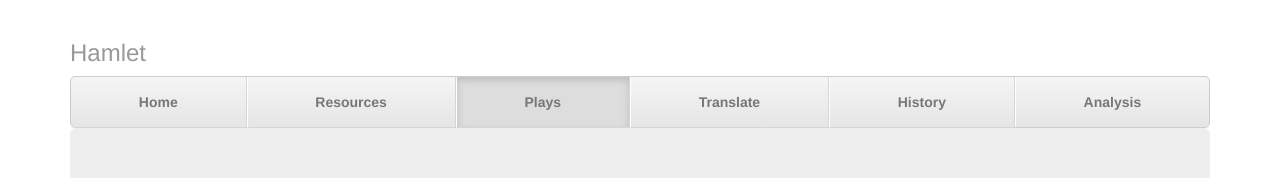
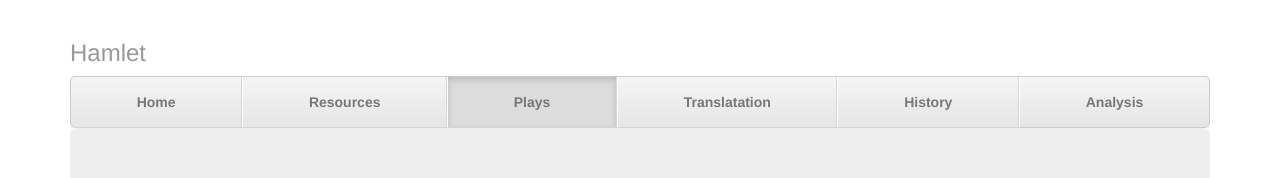
Before and after one commit to krohit/Hamlet_V2, a plain HTML site: page app/plays.html in a window 1280 px wide. Shown: the top 178 px of the page. Drawn offline with Linux system fonts and the light colour scheme.

Commit message:
Update plays.html

```diff
--- a/app/plays.html
+++ b/app/plays.html
@@ -17,7 +17,7 @@
             <li><a href="index.html">Home</a></li>
             <li><a href="resources.html">Resources</a></li>
             <li class="active"><a href="plays.html">Plays</a></li>
-            <li><a href="translator.html">Translate</a></li>
+            <li><a href="translator.html">Translatation</a></li>
             <li><a href="history.html">History</a></li>
             <li><a href="analysis.html">Analysis</a></li>
         </ul>
```
